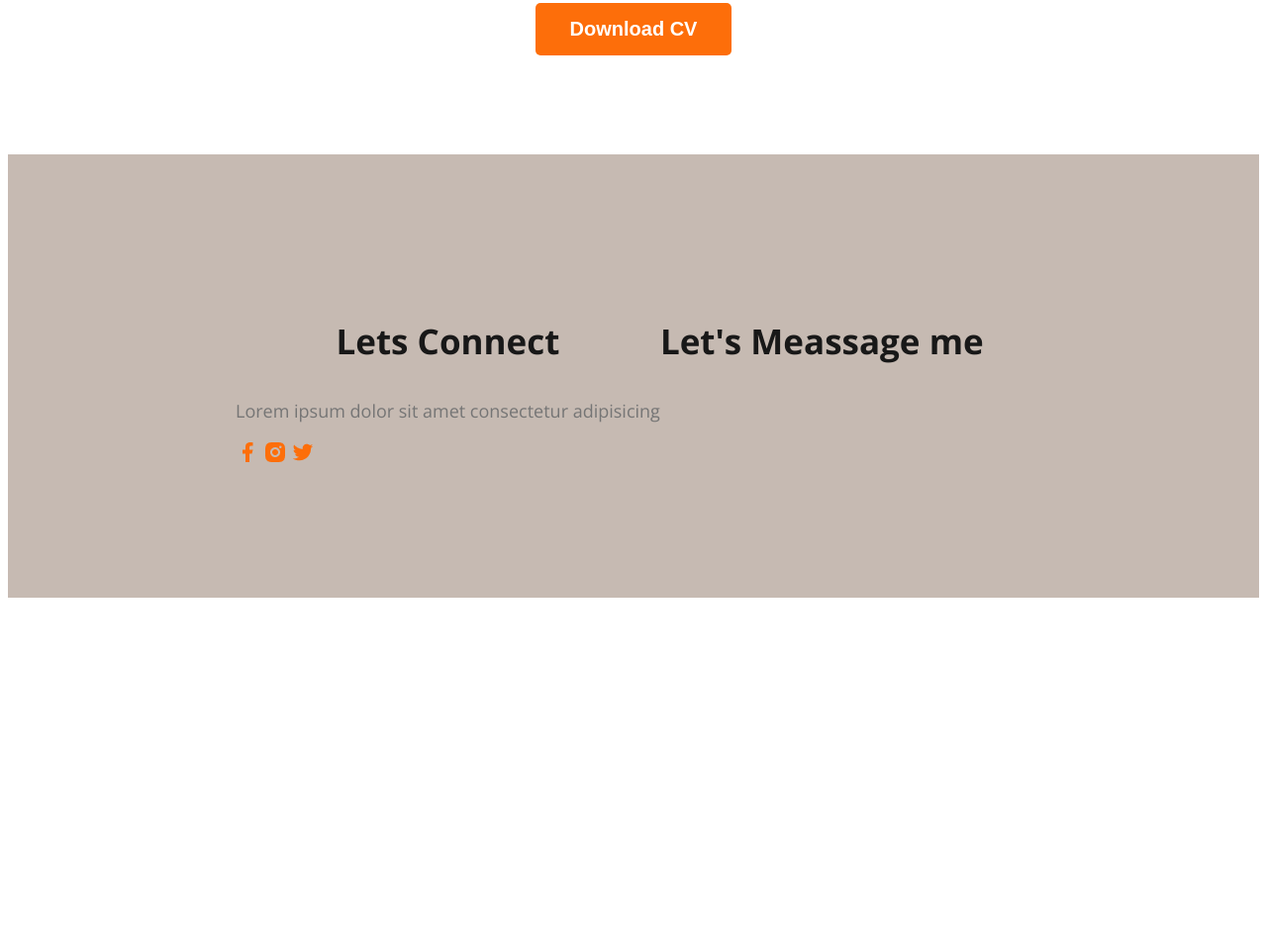
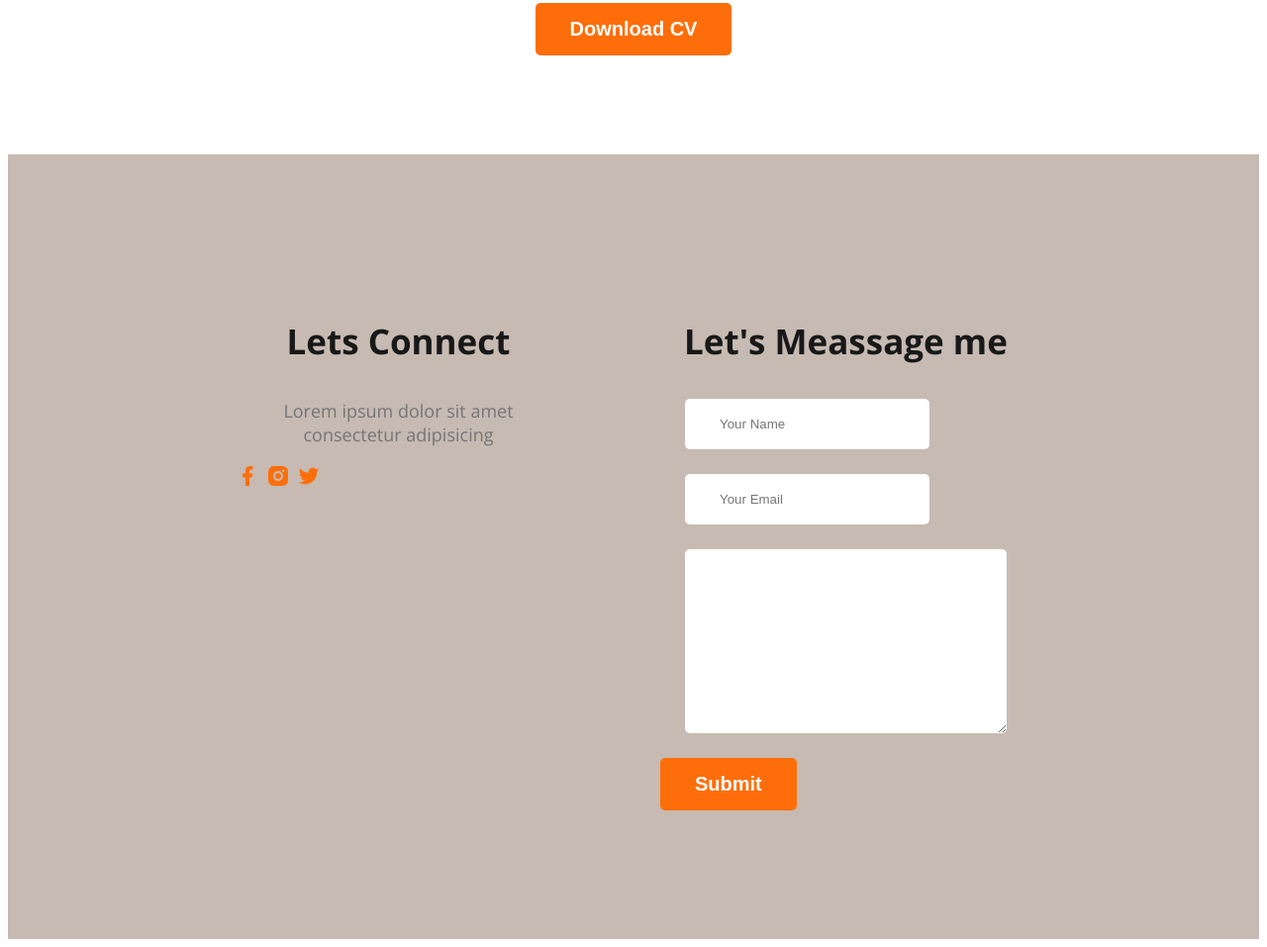
Before and after one commit to Anik66/Web-Developer--portfilo, a plain HTML site: page index.html in a window 1280 px wide. Shown: the part 3962-4919 px from the top of the page at 99% size. Before the commit the page ends 4574 px from the top, so only its background shows below. Drawn offline with nearby package versions, Linux system fonts and the light colour scheme.

Commit message:
basic complete website

```diff
--- a/Styles/Portfoilo.css
+++ b/Styles/Portfoilo.css
@@ -187,7 +187,26 @@ skill{
 /* footer style */
 footer{
     display: flex;
+    gap: 100px;
     background: #c6bab2;
     margin-top: 100px;
     padding: 130px 230px;
 }
+
+.footer-column{
+    width: 50%;
+}
+
+.contact input[type="text"],.contact input[type="email"],textarea{
+    display: block;
+    margin: 25px;
+    padding: 18px 35px;
+    color: #757575;
+    border-radius: 5px;
+    background: #FFF;
+    border: 0;
+}
+
+.social-linkds a{
+  margin-right: 3px;
+}
--- a/index.html
+++ b/index.html
@@ -185,6 +185,12 @@
         </div>
         <div class="footer-column">
             <h3 class="section-title">Let's Meassage me</h3>
+            <form class="contact"action=" ">
+                <input type="text" name="" id="" placeholder="Your Name">
+                <input type="email" name="" id="" placeholder="Your Email">
+                <textarea name="" id="" cols="30" rows="10"></textarea>
+                <input class="btn-primary"type="submit" value="Submit">
+            </form>
         </div>
 
     </footer>
```
